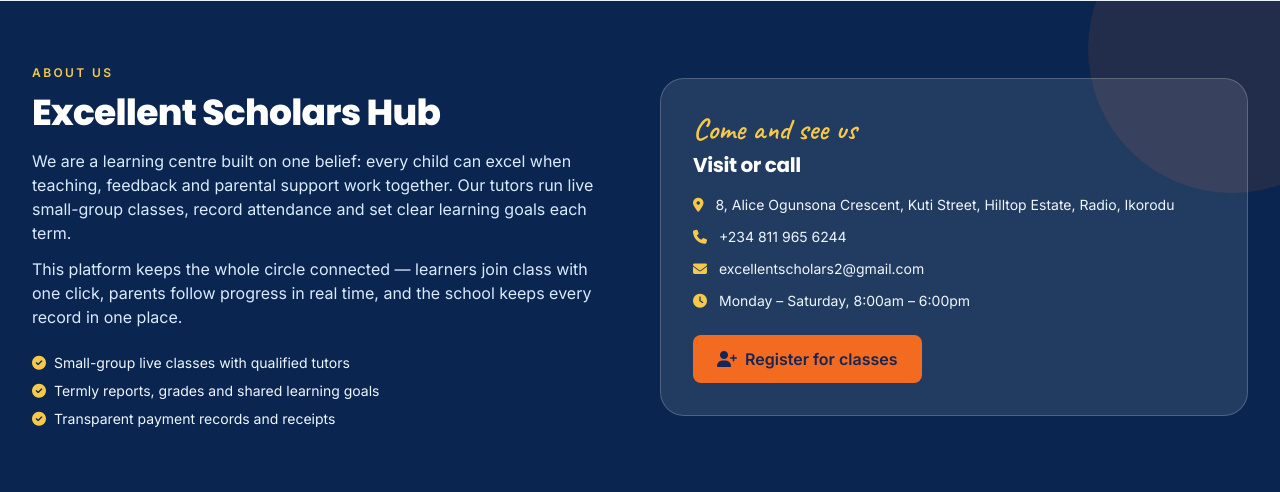
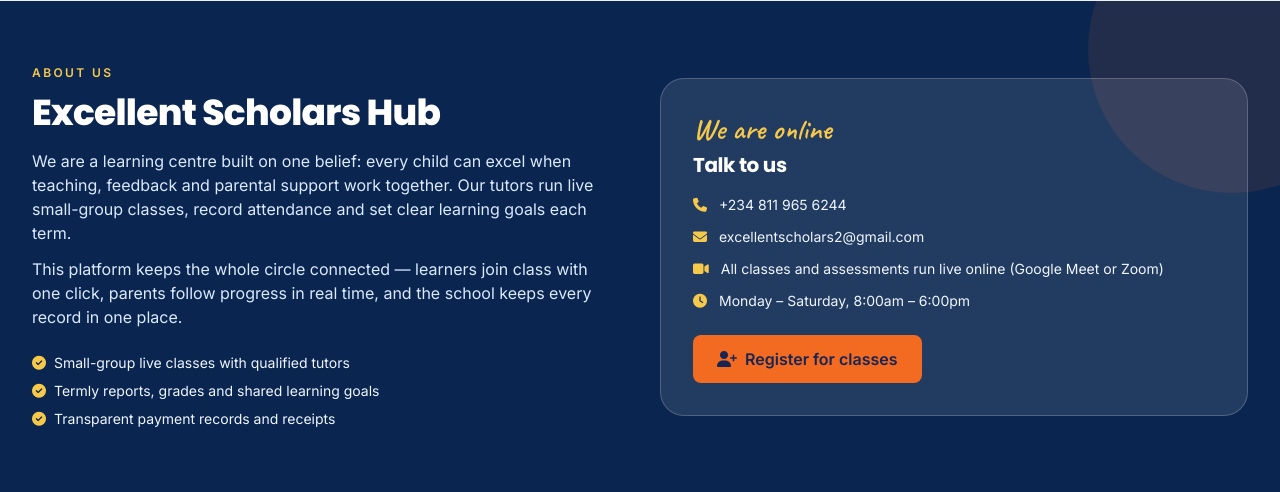
Before and after one commit to paulzekeri/excellent-scholars-hub, a Laravel app: page / in a window 1280 px wide. Shown: the part 3329-3821 px from the top of the page. Run offline with Laravel 8, Linux system fonts and the light colour scheme; data comes from the database, SQL or seed files in the repository; data that the repository does not hold is empty; some libraries are stand-ins or nearby versions.

Commit message:
content: drop the physical address (online-only school) and refresh contacts

```diff
--- a/resources/views/landing.blade.php
+++ b/resources/views/landing.blade.php
@@ -477,12 +477,12 @@
             </ul>
         </div>
         <div class="bg-white/10 border border-white/20 rounded-3xl p-8">
-            <p class="font-script text-3xl text-sun">Come and see us</p>
-            <h3 class="mt-1 font-display text-xl font-bold text-white">Visit or call</h3>
+            <p class="font-script text-3xl text-sun">We are online</p>
+            <h3 class="mt-1 font-display text-xl font-bold text-white">Talk to us</h3>
             <ul class="mt-4 space-y-3 text-blue-50 text-sm">
-                <li><i class="fas fa-location-dot text-sun mr-3"></i>8, Alice Ogunsona Crescent, Kuti Street, Hilltop Estate, Radio, Ikorodu</li>
                 <li><i class="fas fa-phone text-sun mr-3"></i><a href="tel:+2348119656244" class="transition hover:text-sun">+234 811 965 6244</a></li>
                 <li><i class="fas fa-envelope text-sun mr-3"></i><a href="mailto:excellentscholars2@gmail.com" class="transition hover:text-sun">excellentscholars2@gmail.com</a></li>
+                <li><i class="fas fa-video text-sun mr-3"></i>All classes and assessments run live online (Google Meet or Zoom)</li>
                 <li><i class="fas fa-clock text-sun mr-3"></i>Monday – Saturday, 8:00am – 6:00pm</li>
             </ul>
             <a href="{{ route('register') }}" class="mt-6 inline-flex items-center bg-accent hover:bg-orange-400 text-blue-950 font-semibold px-6 py-3 rounded-lg transition">
```
Also changed, not shown: CLIENT_QUOTATION 2.md (+2 -5 lines).
